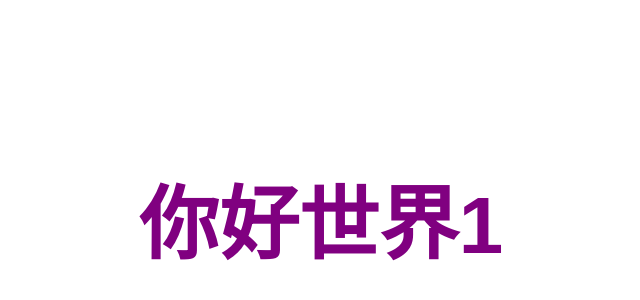
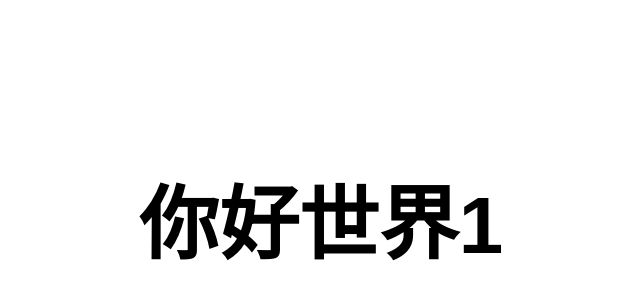
Before and after one commit to parryying/hello-world-webapp, a plain HTML site: page index.html in a window 1280 px wide. Shown: the part 182-482 px from the top of the page, without its empty margins (319-959 px from the left). Drawn offline with Linux system fonts and the light colour scheme.

Commit message:
Revert body and .big-green text color from purple to black

```diff
--- a/styles.css
+++ b/styles.css
@@ -5,7 +5,7 @@ body {
     padding: 0;
     box-sizing: border-box;
     background-color: #ffffff;
-    color: purple;
+    color: black;
     display: flex;
     justify-content: center;
     align-items: center;
@@ -14,7 +14,7 @@ body {
 
 /* Style for big yellow text */
 .big-green {
-    color: purple;
+    color: black;
     font-size: 5em;
     font-weight: bold;
     text-align: center;
```
